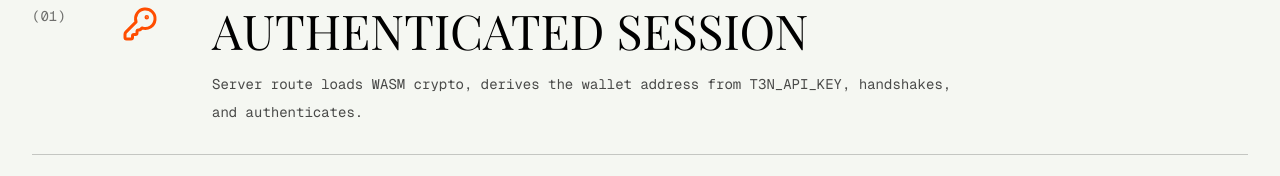
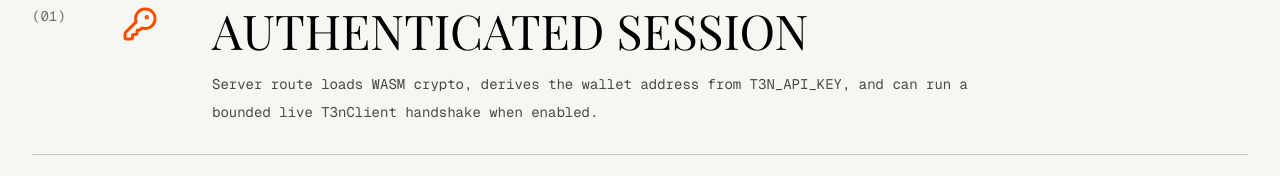
Before and after one commit to yournameishere/SentinelMail-AI, a Next.js app: page /adk in a window 1280 px wide. Shown: the part 687-863 px from the top of the page. Built offline with nearby package versions, Linux system fonts and the light colour scheme; no server answers; a web font is replaced by a local one.

Commit message:
Enhance ADK integration and Terminal3 status messaging for improved clarity on live session handling and error states

```diff
--- a/components/adk-integration.tsx
+++ b/components/adk-integration.tsx
@@ -5,7 +5,7 @@ const sdkSteps = [
   {
     icon: KeyRound,
     title: "Authenticated session",
-    detail: "Server route loads WASM crypto, derives the wallet address from T3N_API_KEY, handshakes, and authenticates.",
+    detail: "Server route loads WASM crypto, derives the wallet address from T3N_API_KEY, and can run a bounded live T3nClient handshake when enabled.",
   },
   {
     icon: ShieldCheck,
--- a/components/terminal3-status.tsx
+++ b/components/terminal3-status.tsx
@@ -63,6 +63,7 @@ export function Terminal3Status({ compact = false }: { compact?: boolean }) {
 
   const session = payload?.session
   const live = session?.mode === "live"
+  const liveDisabled = session?.error?.toLowerCase().includes("disabled")
 
   if (compact) {
     return (
@@ -84,7 +85,9 @@ export function Terminal3Status({ compact = false }: { compact?: boolean }) {
           <p className="mt-3 max-w-3xl font-mono text-sm leading-7 text-black/70">
             {live
               ? "The server authenticated with T3nClient, read the DID from the encrypted session, and loaded tenant context."
-              : "The app is production-wired for T3nClient and falls back to local proof until deployment env vars are configured."}
+              : liveDisabled
+                ? "The app is configured with Terminal3 credentials. Live handshake is disabled for response-time stability, while SDK action signing remains active."
+                : "The app is production-wired for T3nClient and falls back to local proof until deployment env vars are configured."}
           </p>
         </div>
 
@@ -95,7 +98,7 @@ export function Terminal3Status({ compact = false }: { compact?: boolean }) {
           ) : null}
           <span className="break-all">DID: {session?.did ?? "unavailable"}</span>
           <span className="break-all">Namespace: {session?.tenantNamespace ?? "z:tenant:sentinelmail-agent-auth"}</span>
-          <span>Credits: {session?.balance ?? "configure T3N_API_KEY for live usage"}</span>
+          <span>Credits: {session?.balance ?? (liveDisabled ? "live handshake disabled" : "configure T3N_API_KEY for live usage")}</span>
           <span>Latency: {session?.latencyMs ? `${session.latencyMs}ms` : "bounded fallback"}</span>
         </div>
       </div>
```
